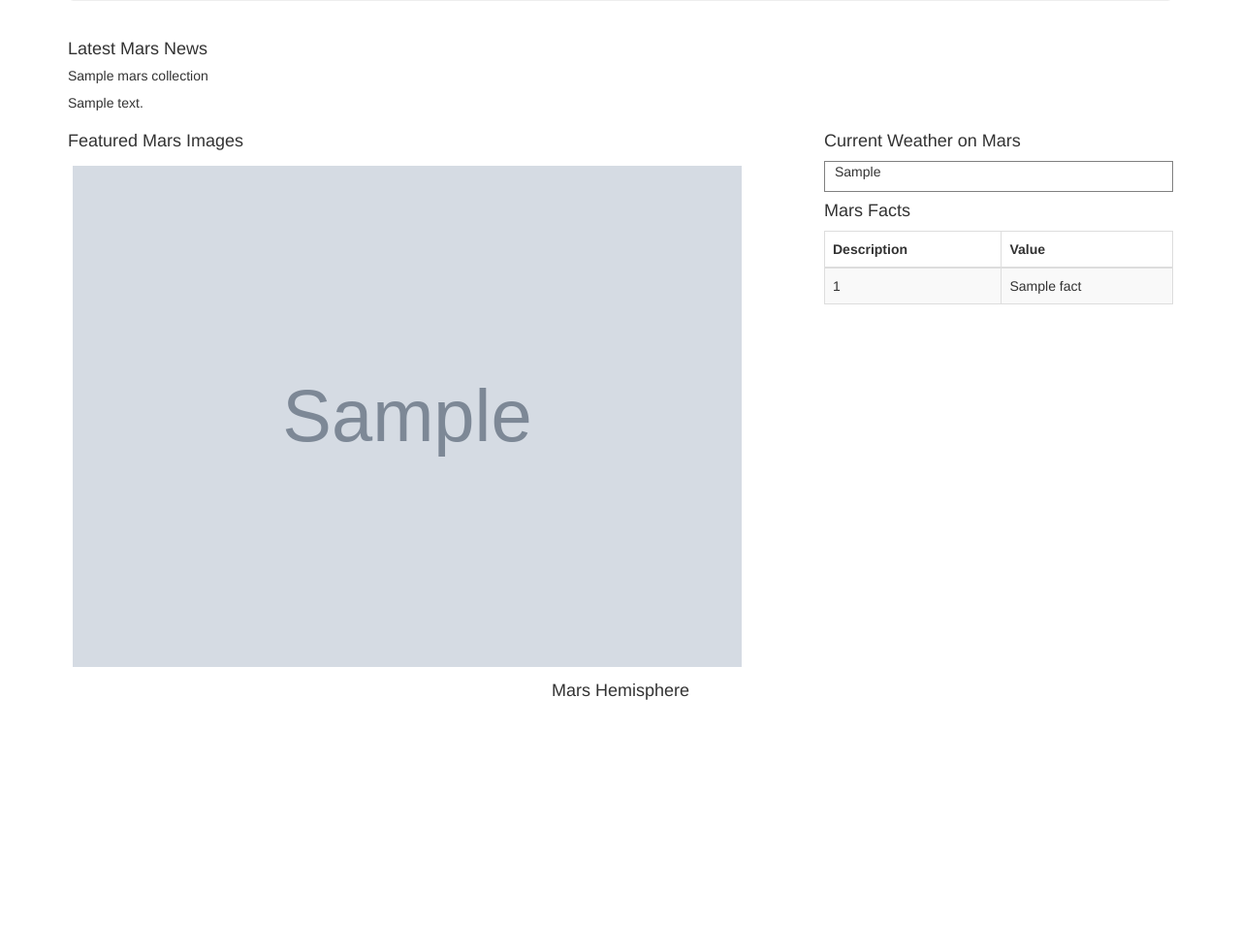
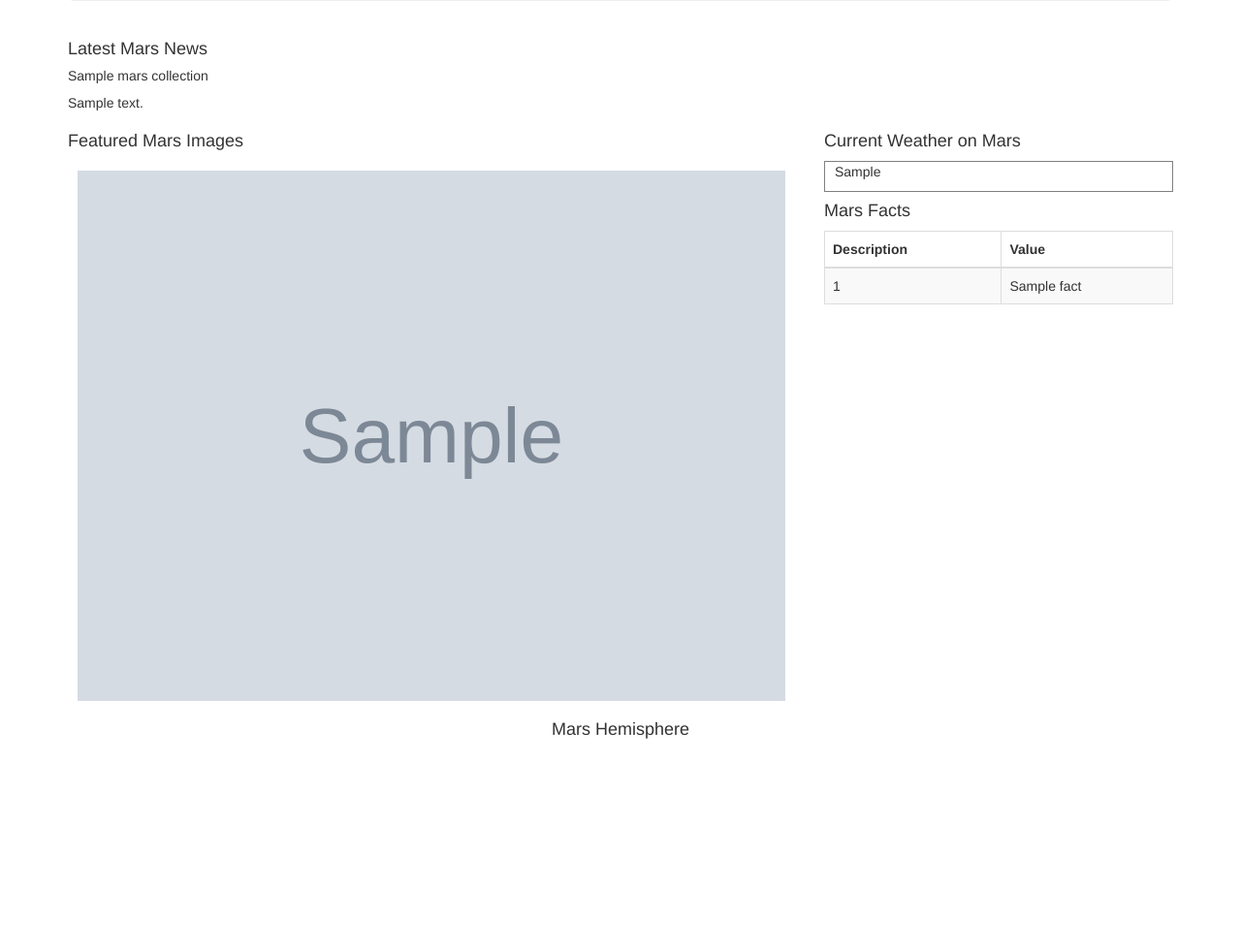
Before and after one commit to raghir01/mission_to_mars, a Flask app: page / in a window 1280 px wide. Shown: the part 199-1180 px from the top of the page at 97% size. Before the commit the page ends 921 px from the top, so only its background shows below. Run offline with Flask 2, Linux system fonts and the light colour scheme; grey boxes marked "Sample" are stand-in pictures; a database or web service that is not in the repository returns one stand-in record (values such as "Sample title"); some libraries are stand-ins or nearby versions.

Commit message:
Home work completed

```diff
--- a/scrape_mars.py
+++ b/scrape_mars.py
@@ -11,7 +11,6 @@ mars_collection = db.mars_collection
 def get_data():
     url = "https://mars.nasa.gov/news/?page=0&per_page=40&order=publish_date+desc%2Ccreated_at+desc&search=&category=19%2C1\
     65%2C184%2C204&blank_scope=Latest"
-
     s = BeautifulSoup(requests.get(url).text, features="html.parser")
     title = s.find_all('div', class_='content_title')[0].text
     content = s.find_all('div', class_='rollover_description_inner')[0].text
@@ -24,7 +23,8 @@ def get_data():
     url = 'https://twitter.com/marswxreport?lang=en'
     soup = BeautifulSoup(requests.get(url).text, 'html.parser')
     weather_data = soup.findAll('p',class_='TweetTextSize TweetTextSize--normal js-tweet-text tweet-text')
-    latest_weather = weather_data[0].text
+    weather_data = filter(lambda x: x.text.find('Sol') != -1, weather_data)
+    latest_weather = list(weather_data)[0].text.split('pic')[0]
 
     url = 'https://space-facts.com/mars/'
     soup = BeautifulSoup(requests.get(url).text, 'html.parser')
@@ -47,6 +47,7 @@ def get_data():
             "footer": description.text,
             "img_url": img_url
         })
+
     mars_data = {
         "title": title,
         "content": content,
--- a/templates/index.html
+++ b/templates/index.html
@@ -10,8 +10,9 @@
     img {
           border: 1px lightgrey #ddd;
           border-radius: 4px;
-          padding: 5px;
-          width: 700px;
+          padding: 10px;
+          width: 750px
+          ;
            }
             .jumbotron {
               height: 200px;
@@ -74,7 +75,7 @@
                         </thead>
                         <tbody>
                         {% for fact in data["mars_facts"] %}
-                        <tr>
+                        <tr height="10">
                             <td>{{fact[0]}}</td>
                             <td>{{fact[1]}}</td>
 
```
Also changed, not shown: 1 other file.
